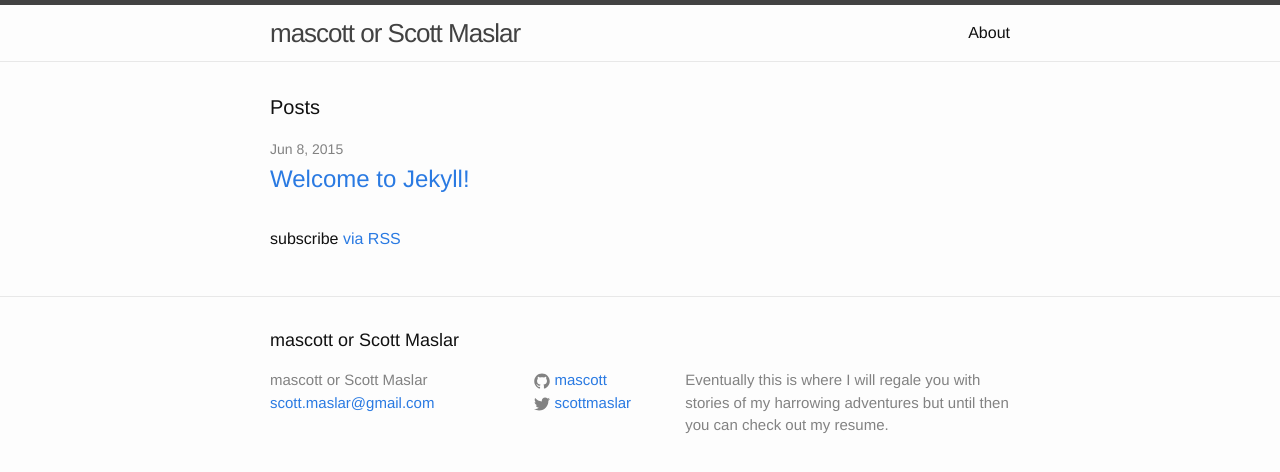
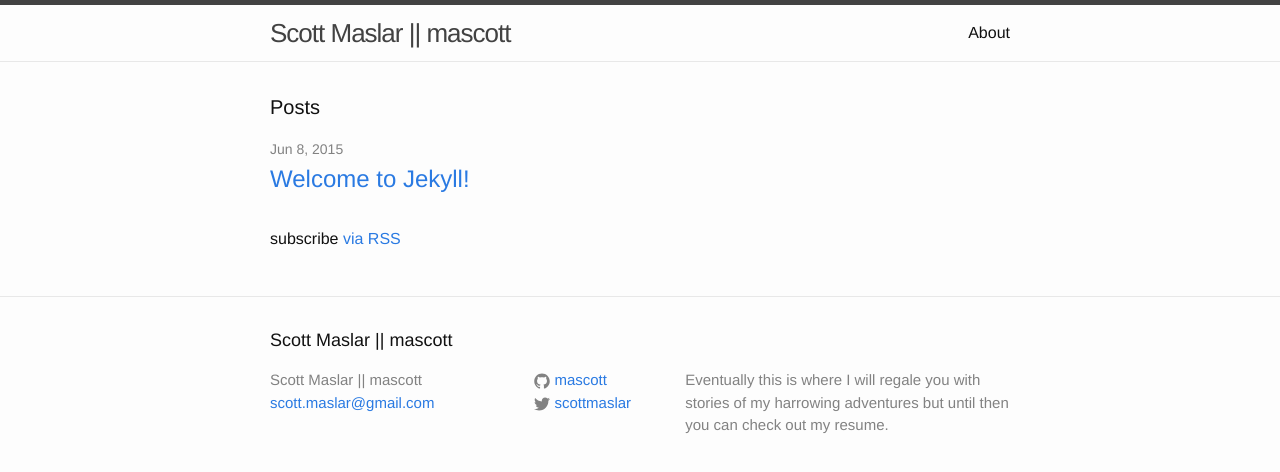
Before and after one commit to mascott/mascott.github.io, a Jekyll site: the page built from index.html, in a window 1280 px wide. Shown: the top 472 px of the page. Built offline with Jekyll 4.4.1, drawn with Linux system fonts in a browser that asks for light colours.

```diff
--- a/_config.yml
+++ b/_config.yml
@@ -1,5 +1,5 @@
 # Site settings
-title: mascott or Scott Maslar
+title: Scott Maslar || mascott
 email: scott.maslar@gmail.com
 description: > # this means to ignore newlines until "baseurl:"
   Eventually this is where I will regale you with stories of my harrowing
```
